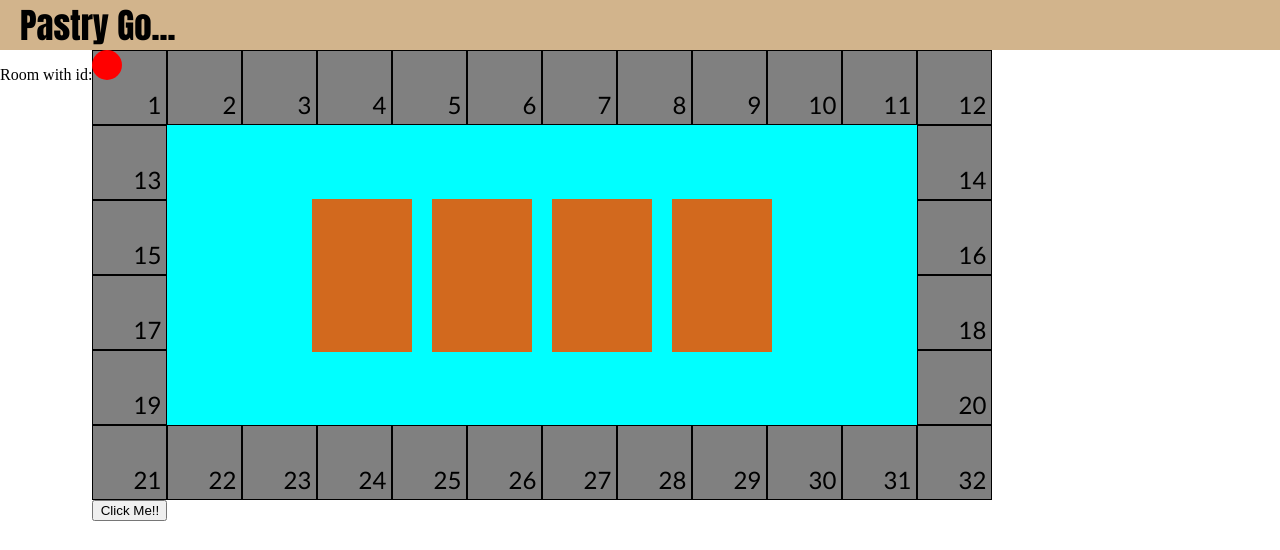
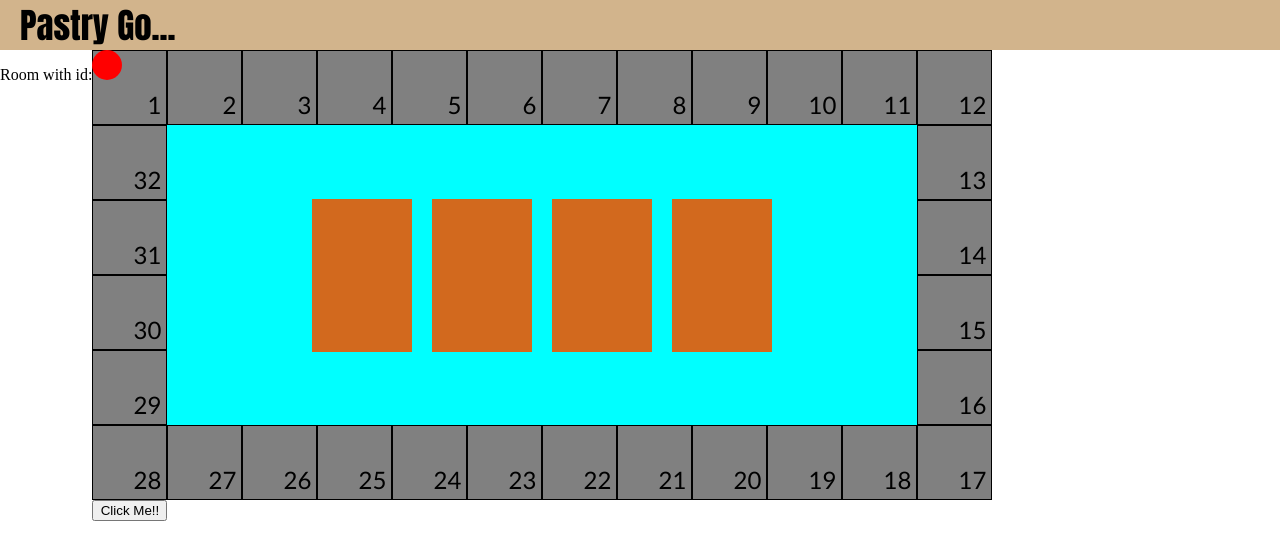
Before and after one commit to nkpe/pastry-go, a React (Create React App) app: page /room in a window 1280 px wide. Shown: the top 550 px of the page. Built offline with nearby package versions, Linux system fonts and the light colour scheme.

Commit message:
Add hacky numbers

```diff
--- a/src/components/pages/game/GameBoard.tsx
+++ b/src/components/pages/game/GameBoard.tsx
@@ -26,9 +26,9 @@ export default function GameBoard() {
 
     let squares: any = [];
 
-    const squareNumber = 32;
-    for (let i=0; i<squareNumber; i++) {
-        squares.push(<BoardSquare key={i} id={i+1}/>);
+    let numbers = [ 1, 2, 3, 4, 5, 6, 7, 8, 9, 10, 11 ,12, 32, 13, 31, 14, 30, 15, 29, 16, 28, 27, 26, 25, 24, 23, 22, 21, 20, 19, 18, 17];
+    for (let i=0; i<numbers.length; i++) {
+        squares.push(<BoardSquare key={i} id={numbers[i]}/>);
     }
 
     const playerMove = () => {
@@ -36,12 +36,14 @@ export default function GameBoard() {
             setPlayerPosition({x: playerPosition.x+75, y: 0});
         } else if (playerPosition.y < (75*5)) {
             setPlayerPosition({x:playerPosition.x, y: playerPosition.y+75});
+        } else if (playerPosition.x > 0) {
+            setPlayerPosition({x:playerPosition.x - 75, y: playerPosition.y});
         } else {
-            setPlayerPosition({x:playerPosition.x - 75, y: playerPosition.y});
+            setPlayerPosition({x:playerPosition.x, y: playerPosition.y-75});
         }
     }
 
-    console.log("MOVE PLAYER: " + playerPosition);
+    console.log("MOVE PLAYER: " + JSON.stringify(playerPosition));
 
     return (
         <div id="game-board">
```
